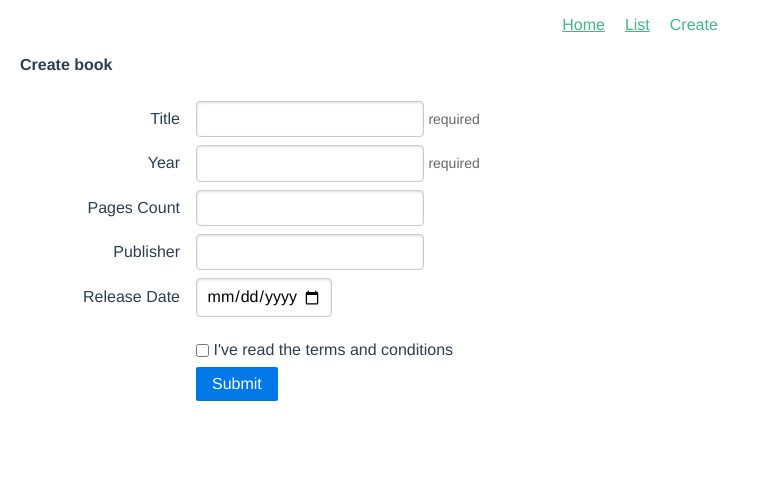
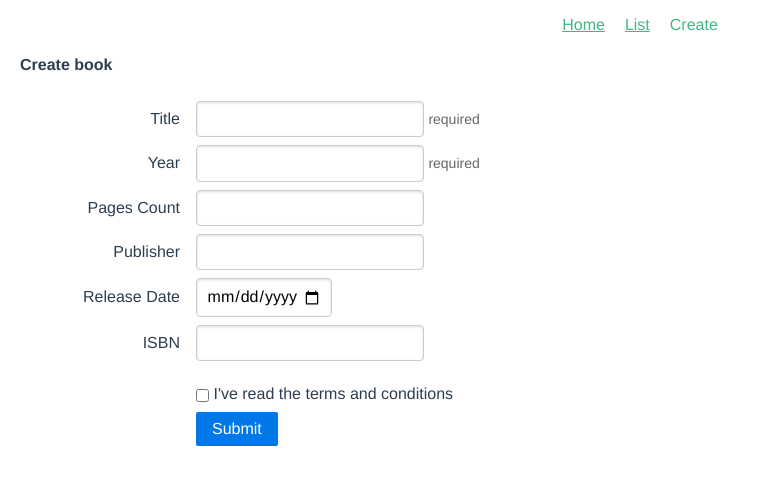
Before and after one commit to plugn/bxt, a Vue app: page /edit in a window 1280 px wide. Shown: the top 484 px of the page, without its empty margins (0-760 px from the left). Built offline with nearby package versions, Linux system fonts and the light colour scheme.

Commit message:
ISBN bound

```diff
--- a/src/components/Editor.vue
+++ b/src/components/Editor.vue
@@ -15,6 +15,8 @@
 		   :min="dateInputParams.min"
 		   :max="dateInputParams.max"
 		></PureDateInput>
+
+		<PureInput label="ISBN" :value="bookModel.ISBN"></PureInput>
 
 		<div class="pure-controls">
 			<label for="cb" class="pure-checkbox">
```
